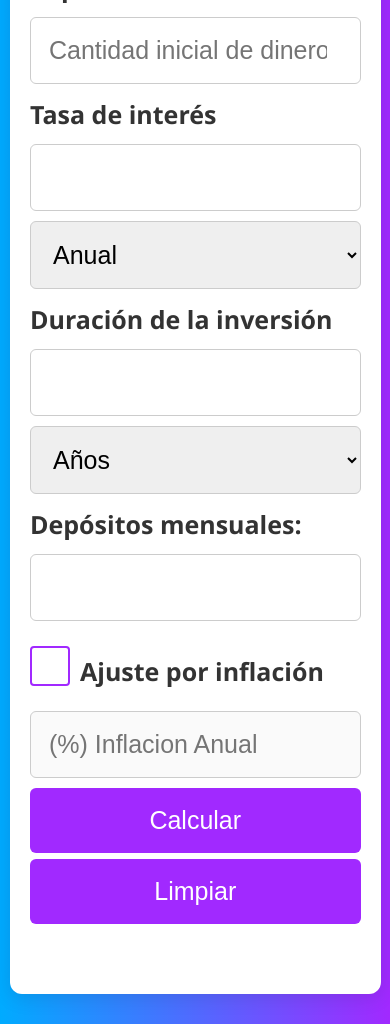
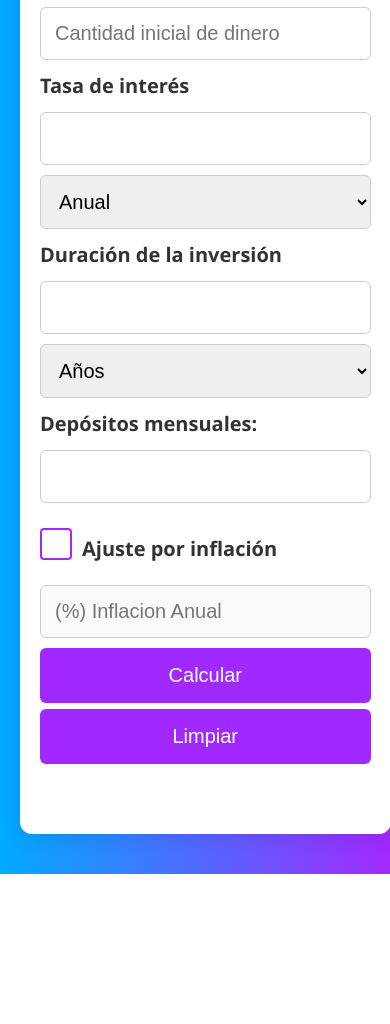
Before and after one commit to LunaEmiliano/Calculadora-de-Interes-Compuesto, a plain HTML site: page index.html in a window 390 px wide. Shown: the part 185-1209 px from the top of the page. After the commit the page ends 1059 px from the top, so only its background shows below. Drawn offline with nearby package versions, Linux system fonts and the light colour scheme.

Commit message:
Update style.css

```diff
--- a/style.css
+++ b/style.css
@@ -197,12 +197,6 @@ button[type="submit"]:active {
 }
 
 @media (max-width: 600px) {
-    body {
-        padding: 10px;
-        box-shadow: none;
-        min-height: 100vh;
-    }
-
   .container {
     padding: 20px;
     width: 95vw;
@@ -210,27 +204,39 @@ button[type="submit"]:active {
     margin: 20px auto;
   }
 
+  form label {
+    font-size: 20px;
+  }
+
   input, select {
-        font-size: 25px;
-        padding: 18px; /* Aumentado para que se vea proporcionado */
+    font-size: 20px;
+    padding: 14px;
   }
 
   button[type="submit"],
   button[type="reset"] {
-        font-size: 25px;
-        padding: 18px; /* Aumentado para que se vea proporcionado */
+    font-size: 20px;
+    padding: 16px;
   }
 
   .checkbox-wrapper {
-        font-size: 25px;
+    font-size: 20px;
   }
 
   .checkbox-wrapper input[type="checkbox"] {
-        width: 30px; /* Aumentado para que sea proporcionado al texto */
-        height: 30px;
+    width: 24px;
+    height: 24px;
   }
 
-    form label {
-        font-size: 25px; /* Los labels también necesitan ser más grandes */
+  #resultados li {
+    font-size: 18px;
+  }
+
+  h1 {
+    font-size: 28px;
+  }
+
+  #resultados h2 {
+    font-size: 24px;
   }
 }
```
Lines whose indentation alone changed are shown as unchanged.
